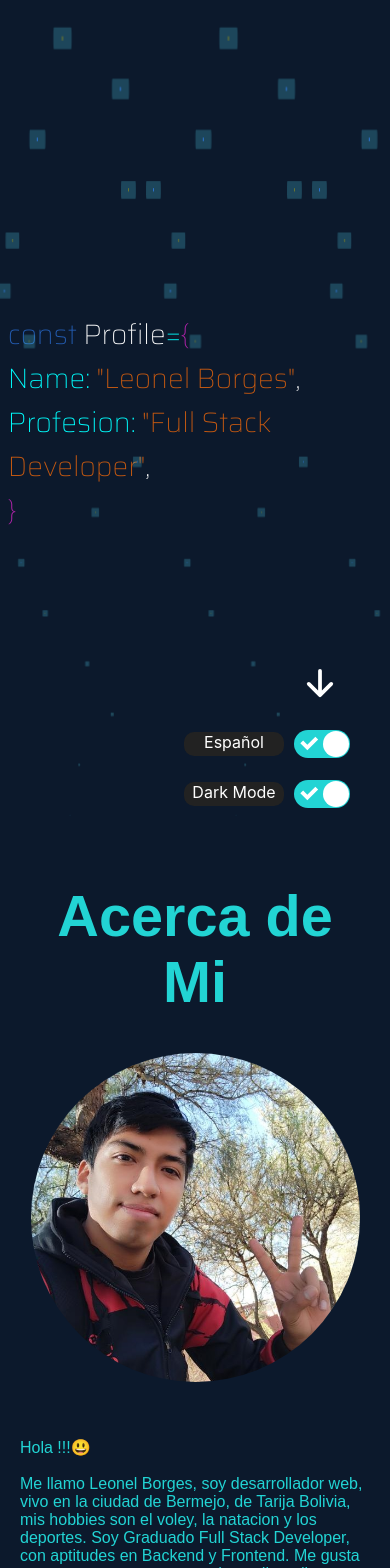
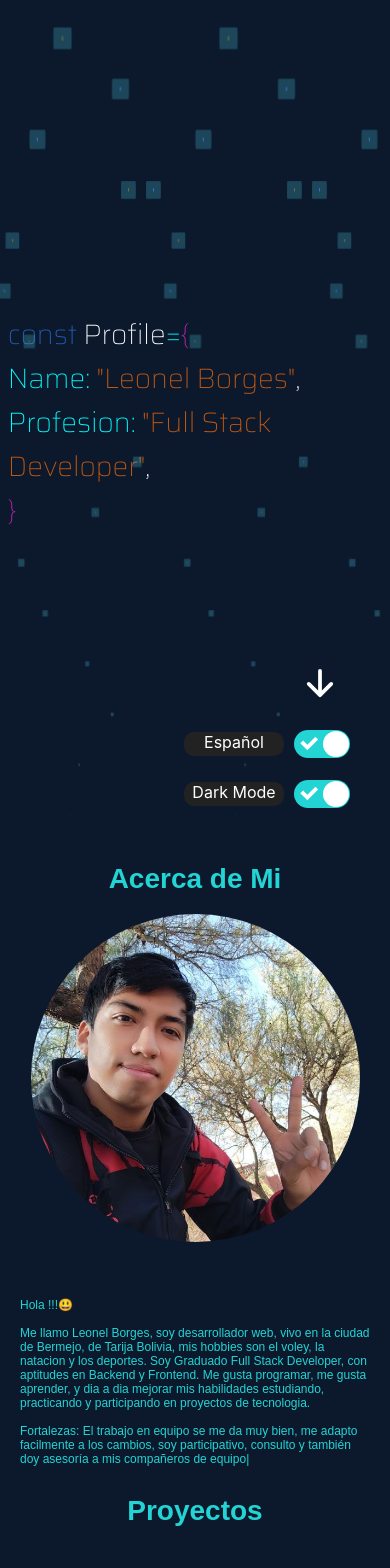
Before and after one commit to leonelborgesdev/portfolio, a React (Create React App) app: page / in a window 390 px wide. Shown: the top 1568 px of the page. Built offline with nearby package versions, Linux system fonts and the light colour scheme; a web font is replaced by a local one.

Commit message:
portfolio

```diff
--- a/src/components/FondoOscuro/FondoOscuro.css
+++ b/src/components/FondoOscuro/FondoOscuro.css
@@ -102,7 +102,8 @@
     .bubbles span{
         height: 20px;
     }
-    .title h3{
+    .title h3,
+    .separadores h1{
         font-size: 55px;
     }
 }
@@ -110,15 +111,23 @@
     .bubbles span{
         height: 10px;
     }
-    .title h3{
+    .title h3,
+    .separadores h1{
         font-size: 45px;
+    }
+    .text_animation{
+        font-size: 15px;
     }
 }
 @media screen and (max-width: 600px) {
     .bubbles span{
         height: 5px;
     }
-    .title h3{
+    .title h3,
+    .separadores h1{
         font-size: 28px;
     }
+    .text_animation{
+        font-size: 12px;
+    }
 }
--- a/src/components/Home/Home.css
+++ b/src/components/Home/Home.css
@@ -28,6 +28,7 @@
 .text_animation{
     text-align: start;
     margin-bottom: 10px;
+    font-size: 22px;
 }
 #dark .container_hi_send{
     color: #22d4d4;
@@ -109,7 +110,7 @@ section img#man{
 }
 .container_image img{
     border-radius: 50%;
-    width: 400px;
+    width: 500px;
 }
 .container_about_me_text > p{
     text-align: left;
@@ -206,6 +207,9 @@ section img#man{
         justify-content: center;
         align-items: center;
     }
+    .container_image img{
+        width: 400px;
+    }
 }
 @media screen and (max-width: 900px) {
     .sec{
--- a/src/components/Home/Home.jsx
+++ b/src/components/Home/Home.jsx
@@ -69,7 +69,7 @@ export const Home = () => {
         </div>
       </div>
       <div id="proyectos" className="separadores">
-        <h2>{language === "español" ? "Proyectos" : "Projects"}</h2>
+        <h1>{language === "español" ? "Proyectos" : "Projects"}</h1>
       </div>
       <div className="container_cards">
         <Card card={cards[0]} key={cards[0].title} id={"blue"} />
@@ -80,15 +80,15 @@ export const Home = () => {
         <Card card={cards[3]} key={cards[3].title} id={"purple"} />
       </div>
       <div id="habilidadesTecnicas" className="separadores">
-        <h2>
+        <h1>
           {language === "español" ? "Habilidades Tecnicas" : "Technical Skills"}
-        </h2>
+        </h1>
       </div>
       <div className="container_all_skills">
         <Skils />
       </div>
       <div id="habilidadesBlandas" className="separadores">
-        <h2>{language === "español" ? "Habilidades Blandas" : "SoftSkills"}</h2>
+        <h1>{language === "español" ? "Habilidades Blandas" : "SoftSkills"}</h1>
       </div>
       <div className="container_all_skills">
         <SoftSkills />
@@ -99,7 +99,7 @@ export const Home = () => {
         </div>
         <div className="container_correo" id={mode}>
           <div id="contact" className="separadores">
-            <h2>{language === "español" ? "Contactame" : "Contact me"}</h2>
+            <h1>{language === "español" ? "Contactame" : "Contact me"}</h1>
           </div>
           <div className="container_hi_send">
             <h4>😃¡Charlemos!</h4>
```
